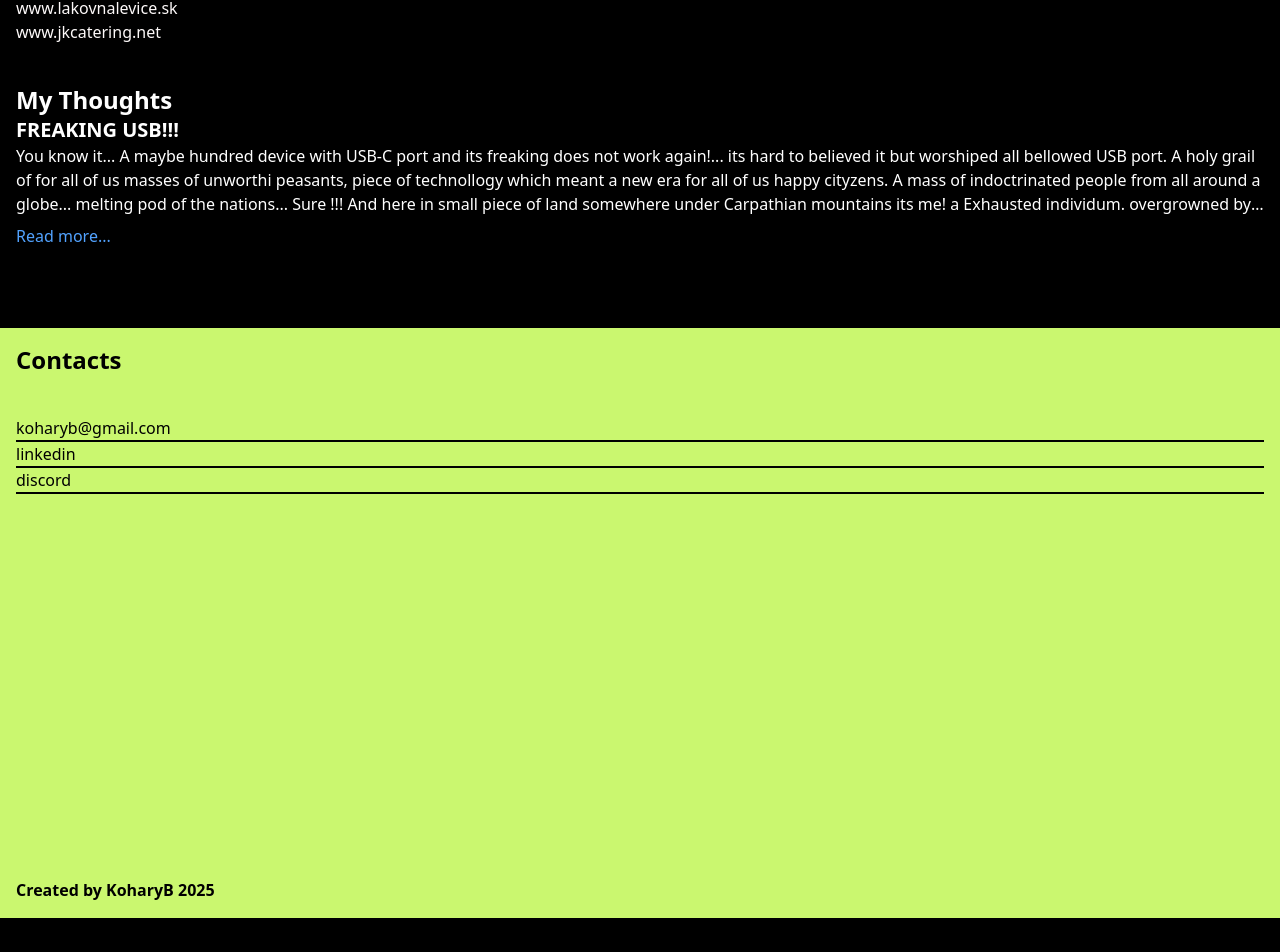
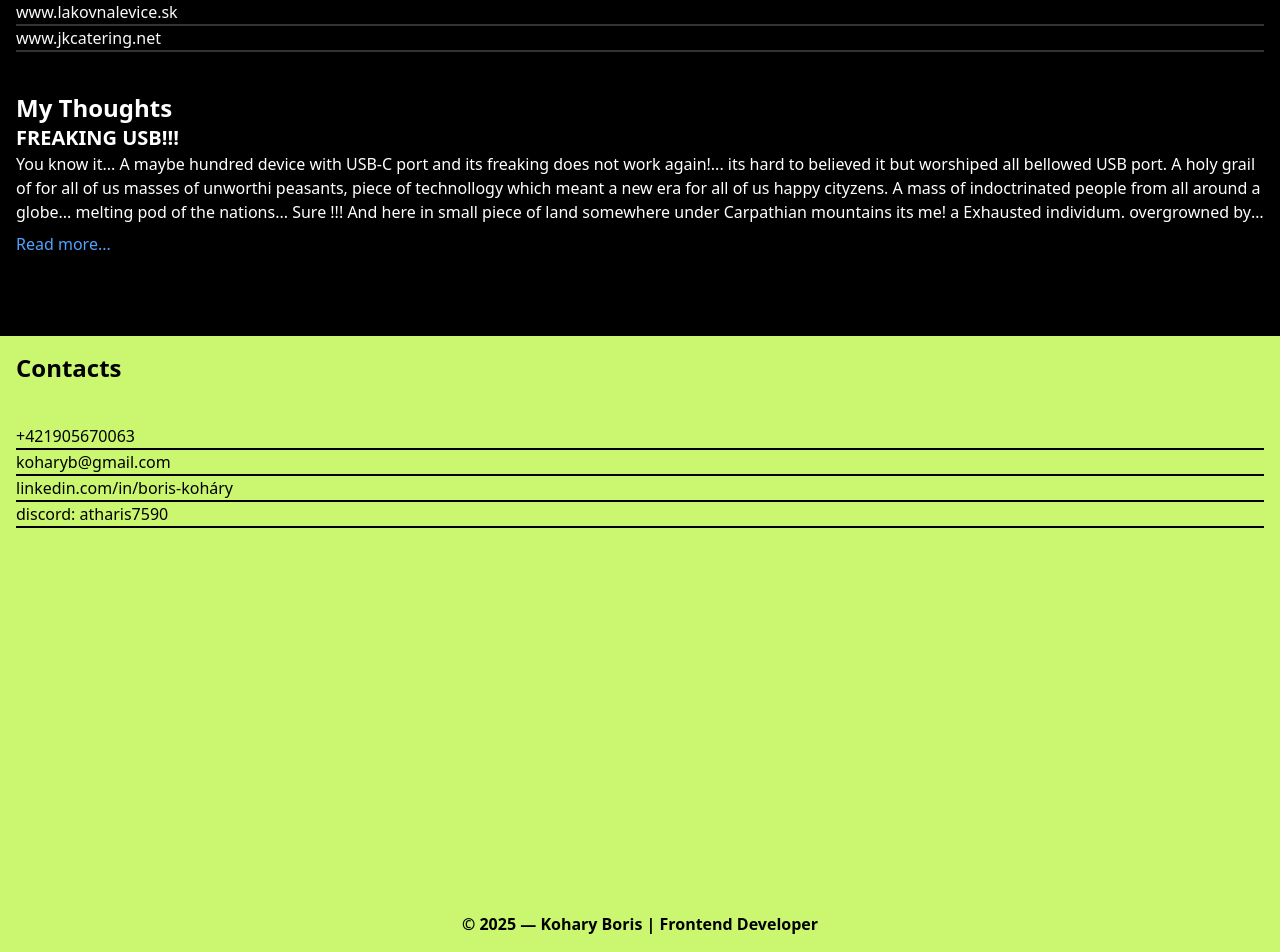
Before and after one commit to koharyb/koharyb, a React (Vite) app: page / in a window 1280 px wide. Shown: the part 1378-2330 px from the top of the page. Before the commit the page ends 2296 px from the top, so only its background shows below. Built offline with nearby package versions, Linux system fonts and the light colour scheme.

Commit message:
another changes from thursday

```diff
--- a/src/components/Footer.jsx
+++ b/src/components/Footer.jsx
@@ -3,27 +3,25 @@ import React from "react";
 const Footer = () => {
   return (
     <div>
-      <div className="w-full h-full bg-[#caf76f] p-4 animate-slideUp">
-        <h2 className="text-[#000000] text-2xl font-bold">
-          Contacts
-        </h2>
+      <div className="w-full h-full bg-[#caf76f] p-4 animate-slideUp flex flex-col">
+        <h2 className="text-[#000000] text-2xl font-bold">Contacts</h2>
         <div className="mt-10">
-
           <div className="border-b-2 ">
-          <p className="">koharyb@gmail.com</p>
+            <p className="">+421905670063</p>
           </div>
           <div className="border-b-2 ">
-          <p className="">linkedin</p>
+            <a href="mailto:koharyb@gmail.com" className="">koharyb@gmail.com</a>
           </div>
           <div className="border-b-2 ">
-          <p className="">discord</p>
+            <a href="https://www.linkedin.com/in/boris-koh%C3%A1ry-587338196/" target="_blank" rel="noopener noreferrer" className="">linkedin.com/in/boris-koháry</a>
           </div>
-
-
+          <div className="border-b-2 ">
+            <p className="">discord: atharis7590</p>
+          </div>
         </div>
 
-        <div className="mt-96">
-            <h2 className="font-bold">Created by KoharyB 2025</h2>
+        <div className="mt-96 flex justify-center">
+          <h2 className="font-bold">© {new Date().getFullYear()} — Kohary Boris | Frontend Developer</h2>
         </div>
       </div>
     </div>
--- a/src/components/Work.jsx
+++ b/src/components/Work.jsx
@@ -7,18 +7,27 @@ const Work = () => {
         <h2 className="text-4xl text-[#fdf9f9] font-bold underline">
           RECENT WORK:
         </h2>
+
+        <div className="border-b-2 border-[#353232]">
           <a href="" className="text-[#fdf9f9]">
             www.elsyslevice.sk
           </a>
+        </div>
+        <div className="border-b-2 border-[#353232]">
           <a href="" className="text-[#fdf9f9]">
             www.vinecko.sk
           </a>
+        </div>
+        <div className="border-b-2 border-[#353232]">
           <a href="" className="text-[#fdf9f9]">
             www.lakovnalevice.sk
           </a>
+        </div>
+        <div className="border-b-2 border-[#353232]">
           <a href="" className="text-[#fdf9f9]">
             www.jkcatering.net
           </a>
+        </div>
       </div>
     </div>
   );
--- a/src/components/test.jsx
+++ /dev/null
@@ -1,86 +0,0 @@
-<div className="mt-[40vh] lg:mt-[10vh] animate-slideUp w-full flex flex-col items-center">
-  <div className="w-full lg:w-3/4 lg:px-10">
-    <h2 className="text-4xl text-white font-bold mb-4">HARDSKILLS</h2>
-
-    <div className="CardsContainer grid grid-cols-1 gap-4 mb-10
-                    lg:grid-cols-4 lg:grid-rows-2 lg:gap-5">
-      <div className="bg-[#ffffff]">
-        <img src={reactIcon} alt="" className="w-full h-full" />
-      </div>
-      <div className="bg-[#ffffff]">
-        <img src={tailwindIcon} alt="" className="w-full h-full" />
-      </div>
-      <div className="bg-[#ffffff]">
-        <img src={javascriptIcon} alt="" className="w-full h-full" />
-      </div>
-      <div className="bg-[#ffffff]">
-        <img src={cssIcon} alt="" className="w-full h-full" />
-      </div>
-      <div className="bg-[#ffffff]">
-        <img src={htmlIcon} alt="" className="w-full h-full" />
-      </div>
-      <div className="bg-[#ffffff]">
-        <img src={linuxIcon} alt="" className="w-full h-full" />
-      </div>
-      <div className="bg-[#ffffff]">
-        <img src={terminalIcon} alt="" className="w-full h-full" />
-      </div>
-      <div className="bg-[#ffffff]">
-        <img src={gitIcon} alt="" className="w-full h-full" />
-      </div>
-    </div>
-  </div>
-</div>
-
-
-
-
-BACKUP :
-import React from "react";
-import reactIcon from "../assets/react.svg";
-import tailwindIcon from "../assets/tailwind.svg";
-import javascriptIcon from "../assets/javascript.svg";
-import cssIcon from "../assets/css.svg";
-import htmlIcon from "../assets/html.svg";
-import linuxIcon from "../assets/linux.svg";
-import terminalIcon from "../assets/terminal.svg";
-import gitIcon from "../assets/git.svg";
-
-const Hardskills = () => {
-  return (
-    <div className="mt-[40vh] lg:mt-[10vh] animate-slideUp w-full flex justify-center items-center flex-col">
-      <h2 className="text-4xl text-white m-4 font-bold lg:ml-14">HARDSKILLS</h2>
-      <div
-        className="CardsContainer flex flex-col justify-center items-center gap-4 mb-10 m-4
-      lg:grid lg:grid-cols-4 lg:grid-rows-2 lg:gap-5 lg:p-10 lg:w-3/4 "
-      >
-        <div className="bg-[#ffffff]">
-          <img src={reactIcon} alt="" className="w-full h-full" />
-        </div>
-        <div className="bg-[#ffffff]">
-          <img src={tailwindIcon} alt="" className="w-full h-full" />
-        </div>
-        <div className="bg-[#ffffff]">
-          <img src={javascriptIcon} alt="" className=" w-full h-full" />
-        </div>
-        <div className="bg-[#ffffff]">
-          <img src={cssIcon} alt="" className=" w-full h-full" />
-        </div>
-        <div className="bg-[#ffffff]">
-          <img src={htmlIcon} alt="" className="  w-full h-full" />
-        </div>
-        <div className="bg-[#ffffff]">
-          <img src={linuxIcon} alt="" className=" w-full h-full" />
-        </div>
-        <div className="bg-[#ffffff]">
-          <img src={terminalIcon} alt="" className=" w-full h-full" />
-        </div>
-        <div className="bg-[#ffffff]">
-          <img src={gitIcon} alt="" className=" w-full h-full" />
-        </div>
-      </div>
-    </div>
-  );
-};
-
-export default Hardskills;
```
Lines whose indentation alone changed are shown as unchanged.
